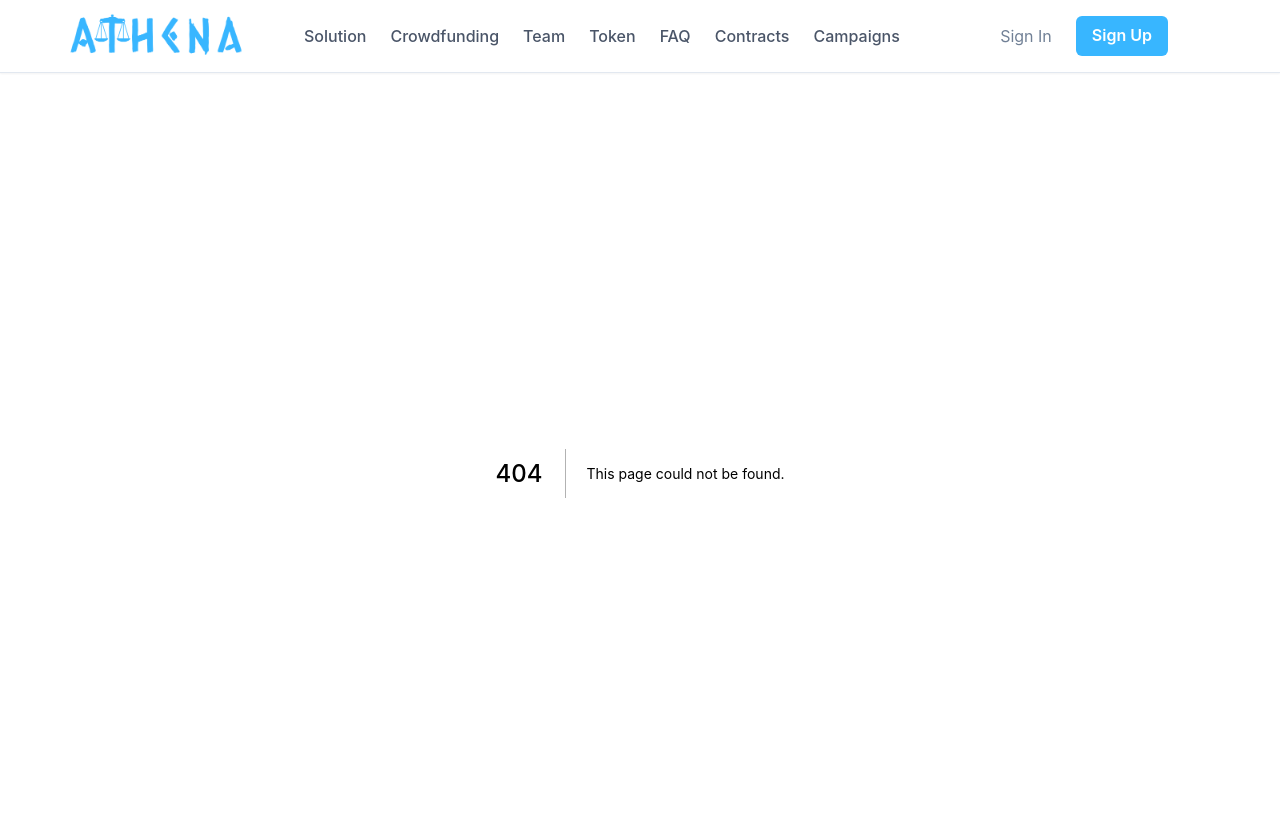
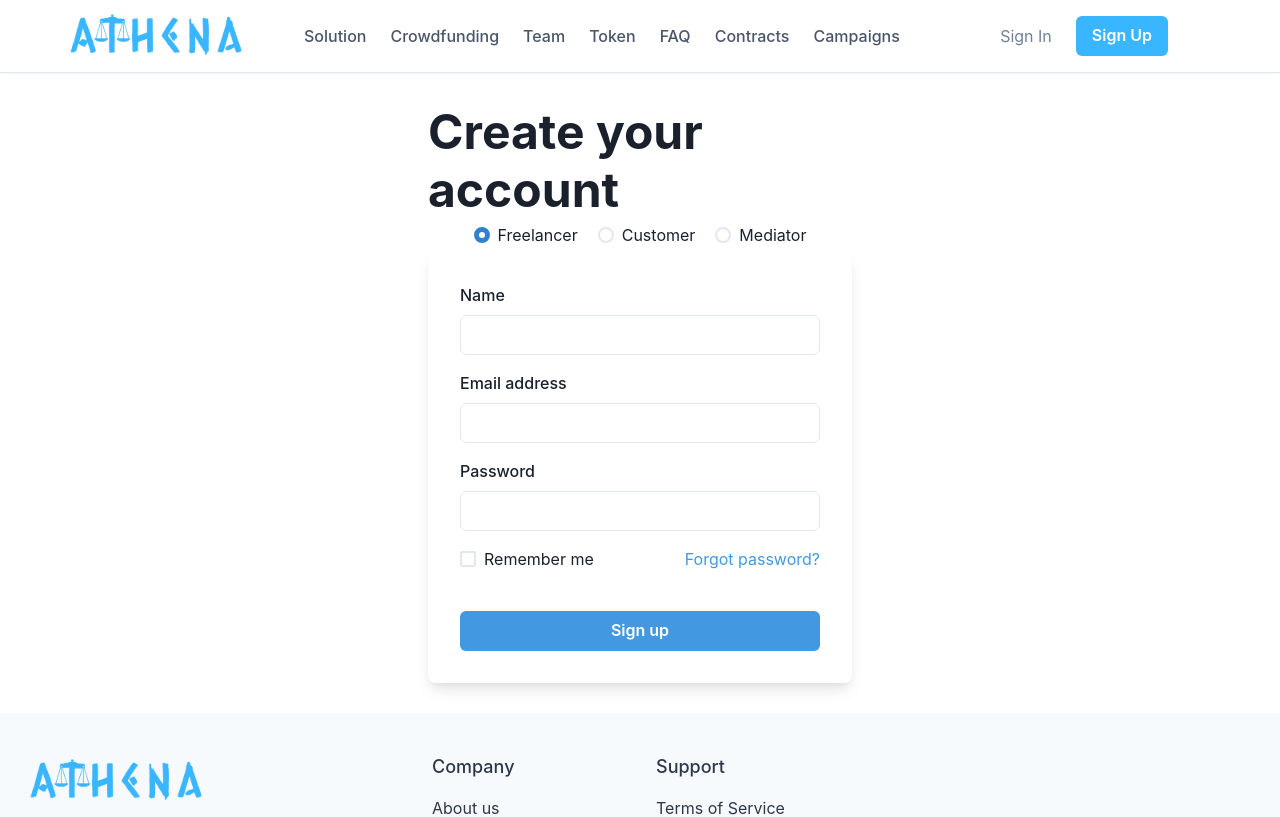
Before and after one commit to athena-labz/athena-frontend, a Next.js app: page /register in a window 1280 px wide. Before the commit this address had no page. Shown: the top 817 px of the page. Built offline with nearby package versions, Linux system fonts and the light colour scheme.

Commit message:
created register first-step

```diff
--- a/components/Header/index.tsx
+++ b/components/Header/index.tsx
@@ -51,7 +51,7 @@ const Header: NextPage = () => {
   const scroll_ = pathnames_not_scroll_header.indexOf(router.pathname) === -1;
   const [state, setstate] = useState(scroll_ ? true : false)
   const [yPos, setYPos] = useState(0)
-  const { isLogged, name, logout } = useUser();
+  const { user, logout } = useUser();
 
 
   useEffect(function mount() {
@@ -122,7 +122,7 @@ const Header: NextPage = () => {
         </Flex>
 
 
-        {!isLogged ?
+        {!user.isLogged ?
           <Stack
             flex={{ base: 1, md: 0 }}
             justify={'flex-end'}
@@ -140,13 +140,13 @@ const Header: NextPage = () => {
             </Button>
 
             <Button
+              as={'a'}
               display={{ base: 'none', md: 'inline-flex' }}
               fontSize={'md'}
               fontWeight={600}
               color={'white'}
               bg={'#38b6ff'}
-              onClick={(e) => setstate(!state)}
-              href={'#'}
+              href={'/register'}
               _hover={{
                 bg: 'blue.300',
               }}>
@@ -177,7 +177,7 @@ const Header: NextPage = () => {
                   }}>
 
                   <WrapItem>
-                    <Avatar name={name} bgColor="#38b6ff" size="sm" />
+                    <Avatar name={user.name || undefined} bgColor="#38b6ff" size="sm" />
                   </WrapItem>
 
                   <Text marginRight="0.3rem" marginLeft="0.5rem">7.0000</Text>
@@ -190,7 +190,7 @@ const Header: NextPage = () => {
               <PopoverContent w={"16rem"} _focus={{ boxShadow: "none" }} >
                 <PopoverArrow />
                 <PopoverHeader pt={4} fontWeight="bold" border="0" fontSize={'lg'} color={'gray.800'}>
-                  {name}
+                  {user.name}
                 </PopoverHeader>
                 <PopoverBody display="flex" flexDirection="row">
                   <Text fontWeight={600} color={'gray.500'}>
--- /dev/null
+++ b/components/RegisterCard/index.tsx
@@ -0,0 +1,118 @@
+import { useState } from 'react';
+import Router from 'next/router'
+import {
+  Box,
+  FormControl,
+  FormLabel,
+  Input,
+  RadioGroup,
+  Radio,
+  Checkbox,
+  Stack,
+  Link,
+  Button,
+  Heading,
+  Center,
+  Text,
+  useColorModeValue,
+} from '@chakra-ui/react';
+import { useUser } from '../../contexts/UserContext';
+
+type Role = "freelancer" | "customer" | "mediator";
+
+type UserData = {
+  role: Role;
+  name: string;
+  email: string;
+  password: string;
+}
+
+export default function LoginCard() {
+  const [userData, setUser] = useState<UserData>({
+    email: "",
+    password: "",
+    name: "",
+    role: "freelancer"
+  })
+  const { register } = useUser();
+
+  function setName(name: string) {
+    setUser({ ...userData, name: name });
+  }
+
+  function setEmail(email: string) {
+    setUser({ ...userData, email: email });
+  }
+
+  function setPassword(password: string) {
+    setUser({ ...userData, password: password });
+  }
+
+  function setRole(role: Role) {
+    setUser({ ...userData, role: role });
+  }
+
+  return (
+    <Stack spacing={1} mx={'auto'} maxW={'md'} py={4} px={3}>
+      <Stack align={'center'}>
+        <Heading fontSize={'5xl'}>Create your account</Heading>
+      </Stack>
+      <Center>
+        <RadioGroup defaultValue="2" onChange={setRole} value={userData.role}>
+          <Stack spacing={5} direction="row" >
+            <Radio size="md" name="freelancer" value="freelancer" colorScheme="blue" >
+              Freelancer
+            </Radio>
+            <Radio size="md" name="customer" value="customer" colorScheme="blue">
+              Customer
+            </Radio>
+            <Radio size="md" name="mediator" value="mediator" colorScheme="blue" >
+              Mediator
+            </Radio>
+          </Stack>
+        </RadioGroup></Center>
+      <Box
+        rounded={'lg'}
+        bg={useColorModeValue('white', 'gray.700')}
+        boxShadow={'lg'}
+        p={8}>
+
+        <Stack spacing={4}>
+          <FormControl id="email">
+            <FormLabel>Name</FormLabel>
+            <Input value={userData.name} onChange={evt => setName(evt.target.value)} />
+          </FormControl>
+          <FormControl id="email">
+            <FormLabel>Email address</FormLabel>
+            <Input type="email" value={userData.email} onChange={evt => setEmail(evt.target.value)} />
+          </FormControl>
+          <FormControl id="password">
+            <FormLabel>Password</FormLabel>
+            <Input type="password" value={userData.password} onChange={evt => setPassword(evt.target.value)} />
+          </FormControl>
+          <Stack spacing={10}>
+            <Stack
+              direction={{ base: 'column', sm: 'row' }}
+              align={'start'}
+              justify={'space-between'}>
+              <Checkbox>Remember me</Checkbox>
+              <Link href="/forgot-password" color={'blue.400'}>Forgot password?</Link>
+            </Stack>
+            <Button
+              onClick={e => {
+                register(userData.role, userData.name, userData.email, userData.password);
+                Router.push('/');
+              }}
+              bg={'blue.400'}
+              color={'white'}
+              _hover={{
+                bg: 'blue.500',
+              }}>
+              Sign up
+            </Button>
+          </Stack>
+        </Stack>
+      </Box>
+    </Stack>
+  );
+}
--- a/contexts/UserContext.tsx
+++ b/contexts/UserContext.tsx
@@ -1,42 +1,94 @@
-import { createContext,useState,ReactNode, useContext } from 'react';
+import { createContext, useState, ReactNode, useContext } from 'react';
 
-type UserContextData= {
-    isLogged:boolean;
-    name:string;
-    login:(username:string,password:string) => void ;
-    logout:() => void;
+type Role = "freelancer" | "customer" | "mediator";
+
+type UserInfoData = {
+  isLogged: boolean;
+  role: Role | null;
+  name: string | null;
+  email: string | null;
+  password: string | null;
+}
+
+type UserContextData = {
+  user: UserInfoData;
+  register: (role: Role, name: string, email: string, password: string) => void;
+  login: (role: Role, name: string, email: string, password: string) => void;
+  logout: () => void;
 }
 
 type UserContextProviderProps = {
   children: ReactNode;
 }
 
-export const UserContext_ = createContext( {} as UserContextData);
+export const UserContext_ = createContext({} as UserContextData);
 
-export function UserContextProvider({children}:UserContextProviderProps){
-    const [userInfo, setUserInfo] = useState({
-      isLogged:false,
-      name:""
-      });
+export function UserContextProvider({ children }: UserContextProviderProps) {
+  const [userInfo, setUserInfo] = useState<UserInfoData>({
+    isLogged: false,
+    role: null,
+    name: null,
+    email: null,
+    password: null
+  })
 
-    function saveInfo (name:string,password:string){
-        if(name !== "" && password !== "")
-          setUserInfo({name:name, isLogged:true})
+  function saveInfo(role: Role, name: string, email: string, password: string) {
+    if (name !== "" && password !== "")
+      setUserInfo({
+        ...userInfo,
+        role: role,
+        name: name,
+        email: email,
+        password: password
+      })
   }
 
-    function clearInfo(){
+  function clearInfo() {
     setUserInfo({
-        isLogged:false,
-        name:""
+      isLogged: false,
+      role: null,
+      name: null,
+      email: null,
+      password: null
     });
   }
 
-    return(
+  function register(role: Role, name: string, email: string, password: string) {
+    saveInfo(role, name, email, password);
+
+    console.log("Registering user")
+    console.log({
+      role: role,
+      name: name,
+      email: email,
+      password: password
+    })
+
+    // Should then
+    // * Back-end make sure there is no such name or email yet
+    // * Send an email confirmation
+    // * Register user in the DB
+    // * Back-end register user info
+    // * Clear user password
+  }
+
+  function login(role: Role, name: string, email: string, password: string) {
+    // This is is just for now
+    saveInfo(role, name, email, password);
+    setUserInfo({ ...userInfo, isLogged: true })
+
+    // In the real application it should:
+    // * Back-end compare password hash to password in the DB
+    // * If it matches, return user info and let him log-in
+    // * Otherwise, warn user that he has the wrong password / email
+  }
+
+  return (
     <UserContext_.Provider value={{
-        isLogged:userInfo.isLogged,
-        name:userInfo.name,
-        login:saveInfo,
-        logout:clearInfo
+      user: userInfo,
+      register: register,
+      login: login,
+      logout: clearInfo
     }}>
       {children}
     </UserContext_.Provider>
--- /dev/null
+++ b/pages/register.tsx
@@ -0,0 +1,31 @@
+import type { NextPage } from 'next'
+import Head from 'next/head'
+import styles from '../styles/Home.module.css'
+import {
+    Flex
+} from '@chakra-ui/react';
+import RegisterCard from '../components/RegisterCard';
+
+
+
+const Login: NextPage = () => {
+  return (
+    <div className={styles.container}>
+      <Head>
+        <title>Login</title>
+      </Head>
+
+
+      <Flex
+        minH={'80vh'}
+        align={'center'}
+        justify={'center'}>
+
+        <RegisterCard />
+
+      </Flex>
+    </div>
+  )
+}
+
+export default Login
```
Lines whose indentation alone changed are shown as unchanged.
